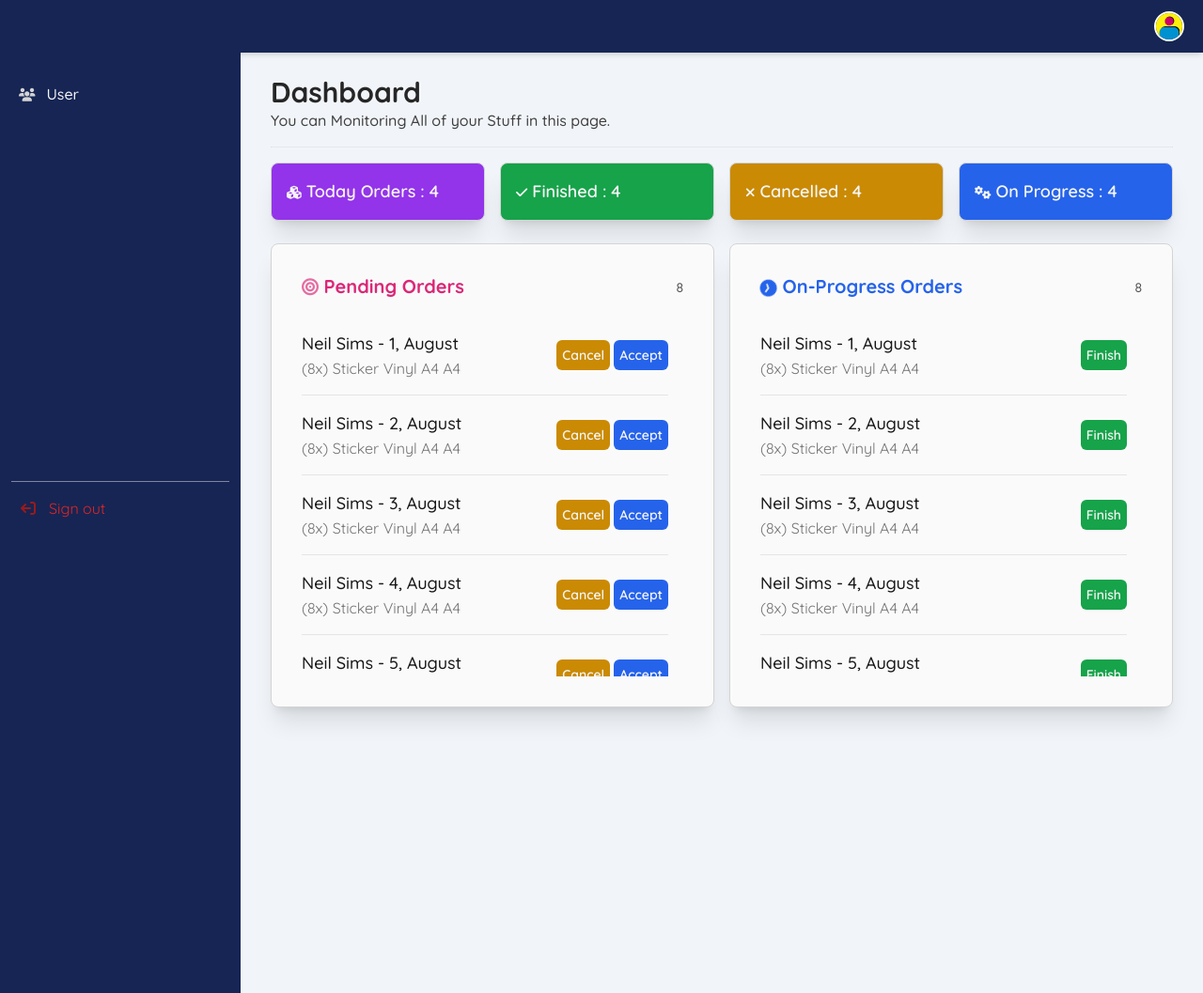
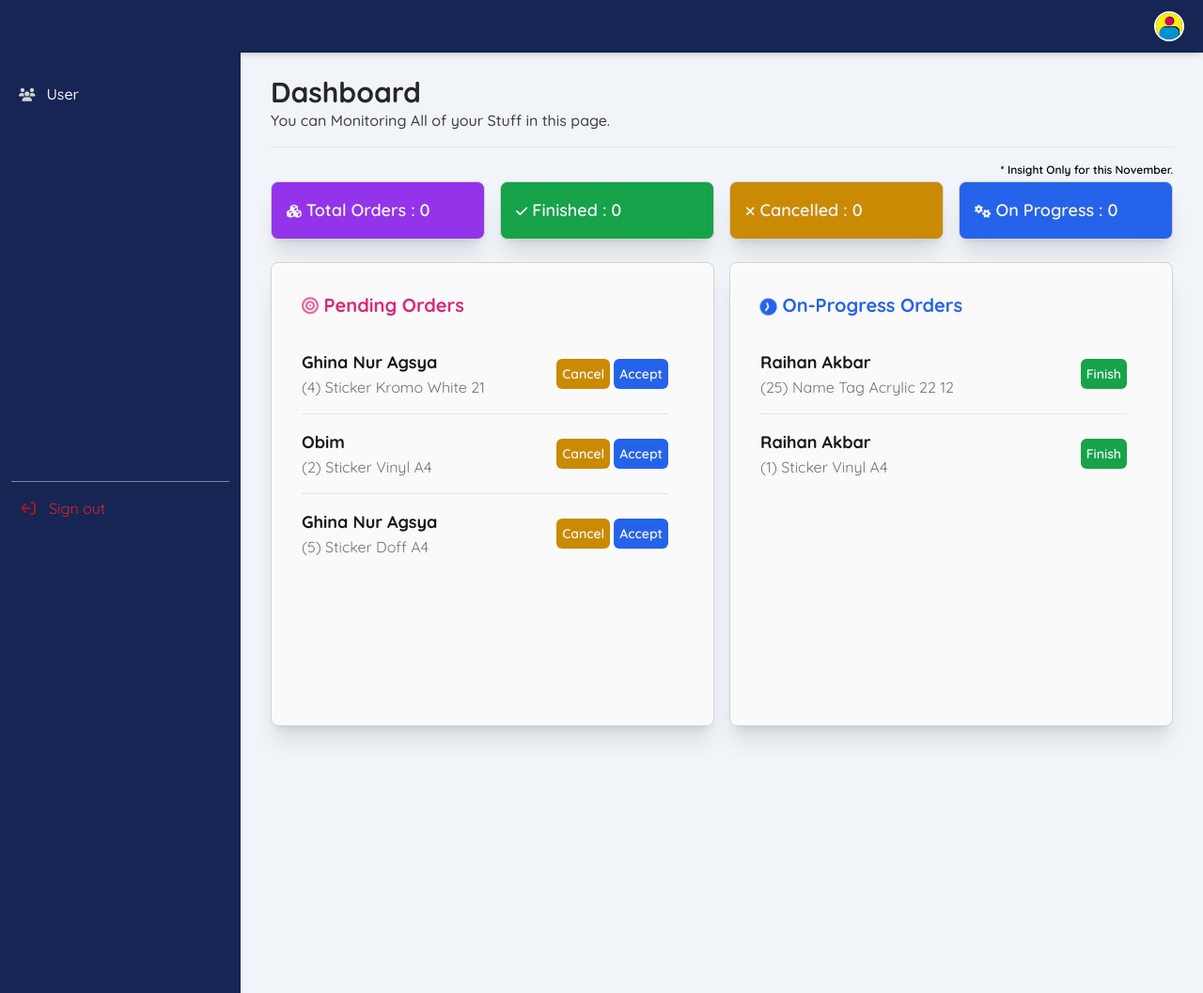
Before and after one commit to raihan-akbar/print-max, a PHP site: page /dashboard.php in a window 1280 px wide. Shown: the whole page at 94% size. Run offline with PHP 8.4, Linux system fonts and the light colour scheme; the visitor is signed in with stand-in values (Sample User, id 1); data comes from the database, SQL or seed files in the repository; some libraries are stand-ins or nearby versions.

Commit message:
insight and shortcut for accept/cancel and finish job

```diff
--- a/dashboard.php
+++ b/dashboard.php
@@ -8,12 +8,13 @@ if (!isset($_SESSION['auth'])) {
 
 $role_name = $_SESSION['role_name'];
 
-if($role_name == 'root'){
+if ($role_name == 'root') {
    header("Location: user.php");
 }
 
 // add item start
 include_once 'conn.php';
+date_default_timezone_set('Asia/Jakarta');
 
 if (isset($_POST['add-item'])) {
    if (!isset($_POST['name'], $_POST['price'], $_POST['description'])) {
@@ -49,6 +50,32 @@ if (isset($_POST['add-item'])) {
    }
 }
 
+$year = date('Y');
+$month = date('m');
+
+// Order Status // 1 = Finished // 2 = Progress // 3 = Cancelled // 4 = Pending
+
+// Count Month All Order
+$order = "SELECT * FROM `book` WHERE MONTH(book_date) = '$month' AND YEAR(book_date) = '$year';";
+$order_query = mysqli_query($con, $order);
+$count_order = mysqli_num_rows($order_query);
+
+// Count Month Finished Order
+$finished = "SELECT * FROM `book` WHERE MONTH(book_date) = '$month' AND YEAR(book_date) = '$year' AND status='1';";
+$finished_query = mysqli_query($con, $finished);
+$count_finished = mysqli_num_rows($finished_query);
+
+// Count Month Canceled Order
+$cancelled = "SELECT * FROM `book` WHERE MONTH(book_date) = '$month' AND YEAR(book_date) = '$year' AND status='3';";
+$cancelled_query = mysqli_query($con, $cancelled);
+$count_cancelled = mysqli_num_rows($cancelled_query);
+
+// Count Month Progress Order
+$progress = "SELECT * FROM `book` WHERE MONTH(book_date) = '$month' AND YEAR(book_date) = '$year' AND status='2';";
+$progress_query = mysqli_query($con, $progress);
+$count_progress = mysqli_num_rows($progress_query)
+
+
 ?>
 <!DOCTYPE html>
 <html lang="en">
@@ -82,18 +109,19 @@ if (isset($_POST['add-item'])) {
          </div>
 
          <div class="w-full mt-4">
+            <p class="pb-1 text-xs font-semibold text-right">* Insight Only for this <?= date('F') ?>.</p>
             <div class="columns-1 md:columns-2 lg:columns-4 gap-4">
                <div class="p-4 bg-purple-600 text-neutral-100 font-semibold text-lg rounded-lg mb-2 border-neutral-300 border shadow-xl">
-                  <p><i class="fa fa-cubes text-sm"></i> Today Orders : 4</p>
+                  <p><i class="fa fa-cubes text-sm"></i> Total Orders : <?= $count_order ?></p>
                </div>
                <div class="p-4 bg-green-600 text-neutral-100 font-semibold text-lg rounded-lg mb-2 border-neutral-300 border shadow-xl">
-                  <p><i class="fa fa-check text-sm"></i> Finished : 4</p>
+                  <p><i class="fa fa-check text-sm"></i> Finished : <?= $count_finished ?></p>
                </div>
                <div class="p-4 bg-yellow-600 text-neutral-100 font-semibold text-lg rounded-lg mb-2 border-neutral-300 border shadow-xl">
-                  <p><i class="fa fa-times text-sm"></i> Cancelled : 4</p>
+                  <p><i class="fa fa-times text-sm"></i> Cancelled : <?= $count_cancelled ?></p>
                </div>
                <div class="p-4 bg-blue-600 text-neutral-100 font-semibold text-lg rounded-lg mb-2 border-neutral-300 border shadow-xl">
-                  <p><i class="fa fa-gears text-sm"></i> On Progress : 4</p>
+                  <p><i class="fa fa-gears text-sm"></i> On Progress : <?= $count_progress ?></p>
                </div>
             </div>
          </div>
@@ -104,33 +132,36 @@ if (isset($_POST['add-item'])) {
                   <div class="w-full p-4 bg-neutral-50 border border-neutral-300 rounded-lg shadow-xl sm:p-8">
                      <div class="flex items-center justify-between mb-4">
                         <h5 class="text-xl font-bold leading-none text-pink-600"><i class="fa fa-bullseye animate-pulse text-lg text-pink-600"></i> Pending Orders</h5>
-                        <p class="text-sm font-medium text-neutral-600 hover:underline">
-                           8
-                        </p>
+
                      </div>
                      <div class="flow-root">
                         <ul role="list" class="divide-y divide-neutral-200 h-screen max-h-96 overflow-y-scroll pr-4">
-                           <?php for ($i = 1; $i <= 8; $i++) { ?>
+                           <?php
+                           include_once 'conn.php';
+                           $query = mysqli_query($con, "SELECT * FROM book WHERE status='4' ");
+                           while ($book = mysqli_fetch_array($query)) { ?>
+                              <form action="details_helper.php" method="post">
                                  <li class="py-3 sm:py-4">
                                     <div class="flex items-center">
                                        <div class="flex-1 min-w-0">
-                                       <p class="text-lg font-medium text-neutral-900 truncate">
-                                          Neil Sims - <?= $i ?>, August
+                                          <p class="text-lg font-bold text-neutral-900 truncate">
+                                             <?= $book['book_by'] ?>
                                           </p>
                                           <p class="text-md text-neutral-500 truncate">
-                                          <span>(8x)</span>
-                                          <span>Sticker</span>
-                                          <span>Vinyl</span>
-                                          <span>A4</span>
-                                          <span>A4</span>
+                                             <span>(<?= $book['qty'] ?>)</span>
+                                             <span><?= $book['product_name'] ?></span>
+                                             <span><?= $book['type'] ?></span>
+                                             <span><?= $book['size'] ?></span>
                                           </p>
                                        </div>
                                        <div class="inline-flex items-center text-base font-semibold text-neutral-900 space-x-1">
-                                       <button class="p-1.5 text-sm bg-yellow-600 hover:bg-yellow-700 text-neutral-100 rounded-md">Cancel</button>
-                                       <button class="p-1.5 text-sm bg-blue-600 hover:bg-blue-700 text-neutral-100 rounded-md">Accept</button>
+                                          <input type="hidden" name="book_id" value="<?= $book['book_id'] ?>">
+                                          <button type="submit" name="cancel-order" class="p-1.5 text-sm bg-yellow-600 hover:bg-yellow-700 text-neutral-100 rounded-md">Cancel</button>
+                                          <button type="submit" name="progress-order" class="p-1.5 text-sm bg-blue-600 hover:bg-blue-700 text-neutral-100 rounded-md">Accept</button>
                                        </div>
                                     </div>
                                  </li>
+                              </form>
                            <?php } ?>
                         </ul>
                      </div>
@@ -140,31 +171,34 @@ if (isset($_POST['add-item'])) {
                   <div class="w-full p-4 bg-neutral-50 border border-neutral-300 rounded-lg shadow-xl sm:p-8">
                      <div class="flex items-center justify-between mb-4">
                         <h5 class="text-xl font-bold leading-none text-blue-600"><i class="fa fa-clock animate-spin text-lg text-blue-600"></i> On-Progress Orders</h5>
-                        <p class="text-sm font-medium text-neutral-600 hover:underline">
-                           8
-                        </p>
+
                      </div>
                      <div class="flow-root">
                         <ul role="list" class="divide-y divide-neutral-200 h-screen max-h-96 overflow-y-scroll pr-4">
-                           <?php for ($i = 1; $i <= 8; $i++) { ?>
+                           <?php
+                           include_once 'conn.php';
+                           $query = mysqli_query($con, "SELECT * FROM book WHERE status='2' ");
+                           while ($book = mysqli_fetch_array($query)) { ?>
+                              <form action="details_helper.php" method="post">
                                  <li class="py-3 sm:py-4">
                                     <div class="flex items-center">
                                        <div class="flex-1 min-w-0">
-                                       <p class="text-lg font-medium text-neutral-900 truncate">
-                                          Neil Sims - <?= $i ?>, August
+                                          <p class="text-lg font-bold text-neutral-900 truncate">
+                                             <?= $book['book_by'] ?>
                                           </p>
                                           <p class="text-md text-neutral-500 truncate">
-                                          <span>(8x)</span>
-                                          <span>Sticker</span>
-                                          <span>Vinyl</span>
-                                          <span>A4</span>
-                                          <span>A4</span>
+                                             <span>(<?= $book['qty'] ?>)</span>
+                                             <span><?= $book['product_name'] ?></span>
+                                             <span><?= $book['type'] ?></span>
+                                             <span><?= $book['size'] ?></span>
                                           </p>
                                        </div>
                                        <div class="inline-flex items-center text-base font-semibold text-neutral-900 space-x-1">
-                                       <button class="p-1.5 text-sm bg-green-600 hover:bg-blue-700 text-neutral-100 rounded-md">Finish</button>
+                                          <input type="hidden" name="book_id" value="<?= $book['book_id'] ?>">
+                                          <button type="submit" name="done-order" class="p-1.5 text-sm bg-green-600 hover:bg-blue-700 text-neutral-100 rounded-md">Finish</button>
                                        </div>
                                     </div>
+                              </form>
                               </li>
                            <?php } ?>
                         </ul>
--- a/order.php
+++ b/order.php
@@ -230,7 +230,7 @@ date_default_timezone_set('Asia/Jakarta');
                   <tbody>
                      <?php
                      include_once 'conn.php';
-                     $query = mysqli_query($con, "SELECT * FROM book ORDER BY book_id DESC LIMIT 50");
+                     $query = mysqli_query($con, "SELECT * FROM book ORDER BY book_id DESC");
                      while ($book = mysqli_fetch_array($query)) {
                         $status = $book['status'];
                         if ($status == '1') {
```
Also changed, not shown: details_helper.php (+4 -6 lines). Lines whose indentation alone changed are shown as unchanged.
